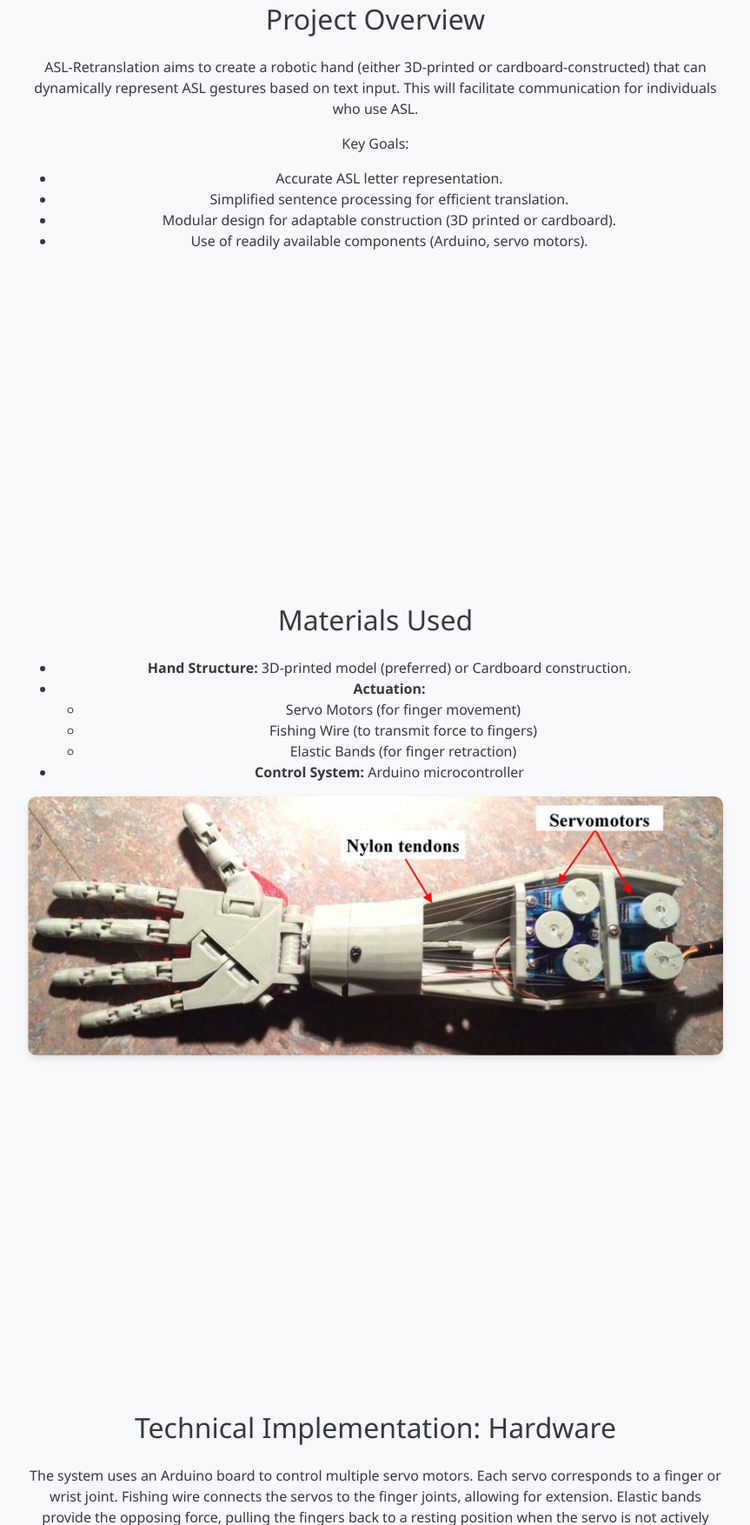
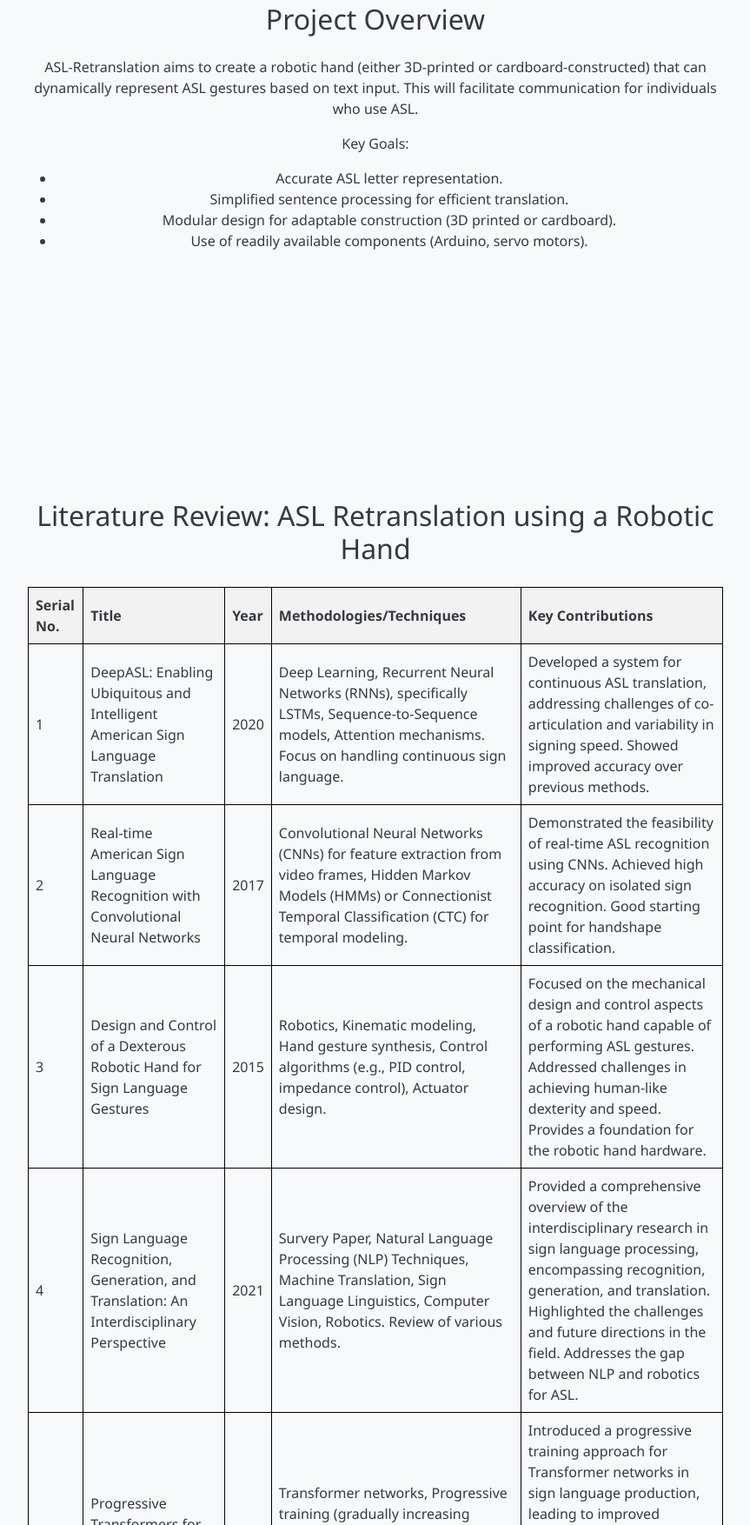
Before and after one commit to duckyies/ASL-Retranslation, a plain HTML site: page robotic_hand.html in a window 1280 px wide. Shown: the part 1046-2800 px from the top of the page at 87% size, without its empty margins (208-1071 px from the left). Drawn offline with nearby package versions, Linux system fonts and the light colour scheme.

Commit message:
lit review

```diff
--- a/robotic_hand.html
+++ b/robotic_hand.html
@@ -126,6 +126,24 @@
         right: 10px;
         z-index: 1002;
     }
+
+    table {
+    width: 100%;
+    border-collapse: collapse;
+    }
+    th, td {
+        border: 1px solid black;
+        padding: 8px;
+        text-align: left;
+    }
+    th {
+        background-color: #f2f2f2;
+    }
+
+    body.dark-mode th {
+        background-color: black;
+    }
+
     /*Style the toggle*/
     .form-switch .form-check-input {
         width: 3em;
@@ -144,13 +162,14 @@
     <div class="presentation-nav">
         <a href="#slide1">1</a>
         <a href="#slide2">2</a>
-        <a href="#slide3">3</a>
-        <a href="#slide4">4</a>
-        <a href="#slide5">5</a>
-        <a href="#slide6">6</a>
-        <a href="#slide7">7</a>
-        <a href="#slide8">8</a>
-        <a href="#slide9">9</a>
+        <a href="#slide03">3</a>
+        <a href="#slide3">4</a>
+        <a href="#slide4">5</a>
+        <a href="#slide5">6</a>
+        <a href="#slide6">7</a>
+        <a href="#slide7">8</a>
+        <a href="#slide8">9</a>
+        <a href="#slide9">10</a>
     </div>
     <div class="dark-mode-toggle-container">
         <div class="form-check form-switch">
@@ -163,6 +182,13 @@
         <div class="presentation-content">
             <h2>ASL-Retranslation: Bridging Communication with a Robotic Hand</h2>
             <p>An innovative project to translate text into American Sign Language (ASL) using a robotic hand.</p>
+            <ul>
+                <li>Anirudh - CB.SC.U4AIE24007</li>
+                <li>Abhinav  - CB.SC.U4AIE24002</li>
+                <li>Sarvesh - CB.SC.U4AIE24048</li>
+                <li>Tara - CB.SC.U4AIE24045</li>
+                <li>Aravind - CB.SC.U4AIE24008</li>
+              </ul>
             <img src="./images/hand2.jpg" alt="Robotic Hand" class="img-fluid" style="max-height: 400px;">
         </div>
     </section>
@@ -178,6 +204,60 @@
                 <li>Modular design for adaptable construction (3D printed or cardboard).</li>
                 <li>Use of readily available components (Arduino, servo motors).</li>
             </ul>
+        </div>
+    </section>
+
+    <section id="slide03" class="presentation-slide">
+        <div class="presentation-content">
+            <h2>Literature Review: ASL Retranslation using a Robotic Hand</h2>
+            <table>
+            <thead>
+                <tr>
+                <th>Serial No.</th>
+                <th>Title</th>
+                <th>Year</th>
+                <th>Methodologies/Techniques</th>
+                <th>Key Contributions</th>
+                </tr>
+            </thead>
+            <tbody>
+                <tr>
+                <td>1</td>
+                <td>DeepASL: Enabling Ubiquitous and Intelligent American Sign Language Translation</td>
+                <td>2020</td>
+                <td>Deep Learning, Recurrent Neural Networks (RNNs), specifically LSTMs, Sequence-to-Sequence models, Attention mechanisms.  Focus on handling continuous sign language.</td>
+                <td>Developed a system for continuous ASL translation, addressing challenges of co-articulation and variability in signing speed.  Showed improved accuracy over previous methods.</td>
+                </tr>
+                <tr>
+                <td>2</td>
+                <td>Real-time American Sign Language Recognition with Convolutional Neural Networks</td>
+                <td>2017</td>
+                <td>Convolutional Neural Networks (CNNs) for feature extraction from video frames, Hidden Markov Models (HMMs) or Connectionist Temporal Classification (CTC) for temporal modeling.</td>
+                <td>Demonstrated the feasibility of real-time ASL recognition using CNNs.  Achieved high accuracy on isolated sign recognition.  Good starting point for handshape classification.</td>
+                </tr>
+                <tr>
+                <td>3</td>
+                <td>Design and Control of a Dexterous Robotic Hand for Sign Language Gestures</td>
+                <td>2015</td>
+                <td>Robotics, Kinematic modeling, Hand gesture synthesis, Control algorithms (e.g., PID control, impedance control), Actuator design.</td>
+                <td>Focused on the mechanical design and control aspects of a robotic hand capable of performing ASL gestures.  Addressed challenges in achieving human-like dexterity and speed.  Provides a foundation for the robotic hand hardware.</td>
+                </tr>
+                <tr>
+                <td>4</td>
+                    <td>Sign Language Recognition, Generation, and Translation: An Interdisciplinary Perspective</td>
+                    <td>2021</td>
+                    <td>Survery Paper, Natural Language Processing (NLP) Techniques, Machine Translation, Sign Language Linguistics, Computer Vision, Robotics. Review of various methods.</td>
+                    <td>Provided a comprehensive overview of the interdisciplinary research in sign language processing, encompassing recognition, generation, and translation. Highlighted the challenges and future directions in the field. Addresses the gap between NLP and robotics for ASL.</td>
+                </tr>
+                <tr>
+                <td>5</td>
+                <td>Progressive Transformers for End-to-End Sign Language Production</td>
+                <td>2022</td>
+                <td>Transformer networks, Progressive training (gradually increasing model complexity),  Connectionist Temporal Classification (CTC),  Focus on end-to-end sign language *production* (text-to-sign).</td>
+                <td>Introduced a progressive training approach for Transformer networks in sign language production, leading to improved performance and more natural-looking sign generation.  Represents a state-of-the-art approach to sign language *generation*, which is directly relevant to your "retranslation" goal.</td>
+                </tr>
+            </tbody>
+            </table>
         </div>
     </section>
 
```
Also changed, not shown: index.html (+1 -1 lines).
